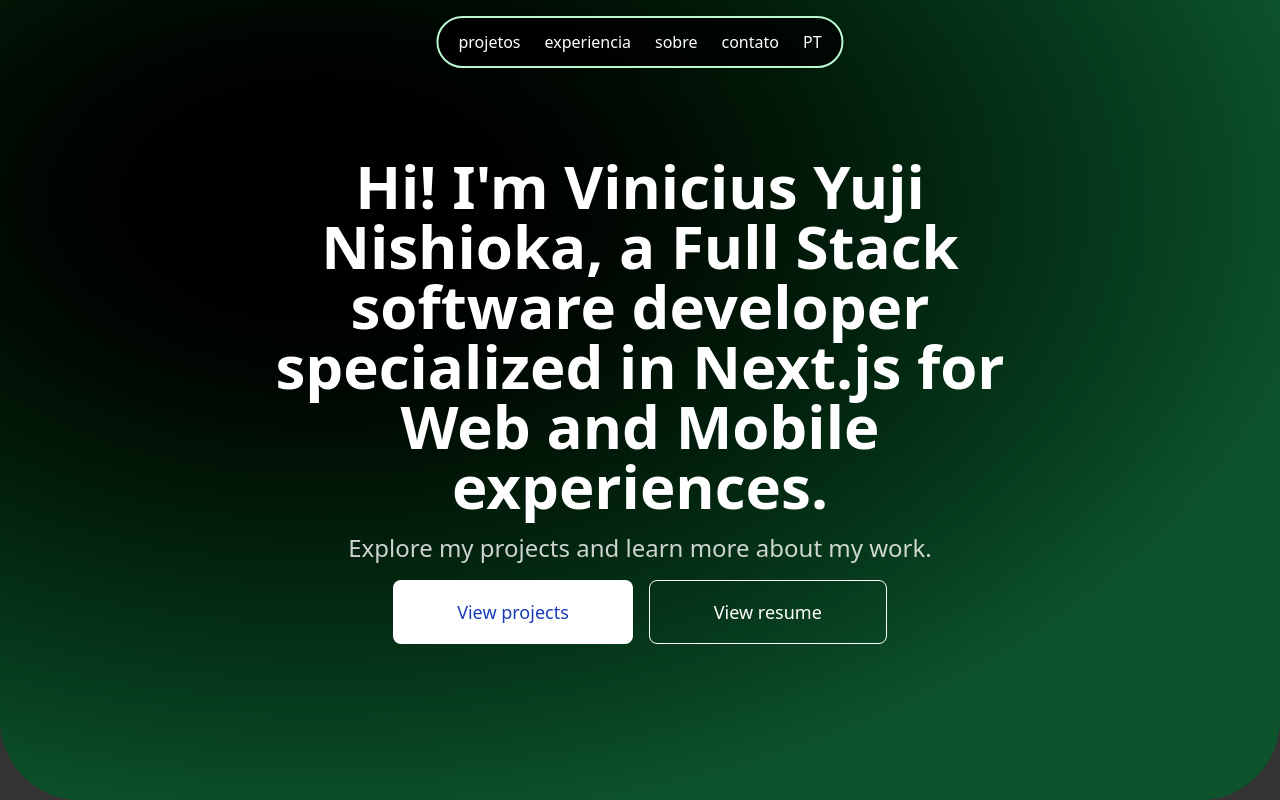
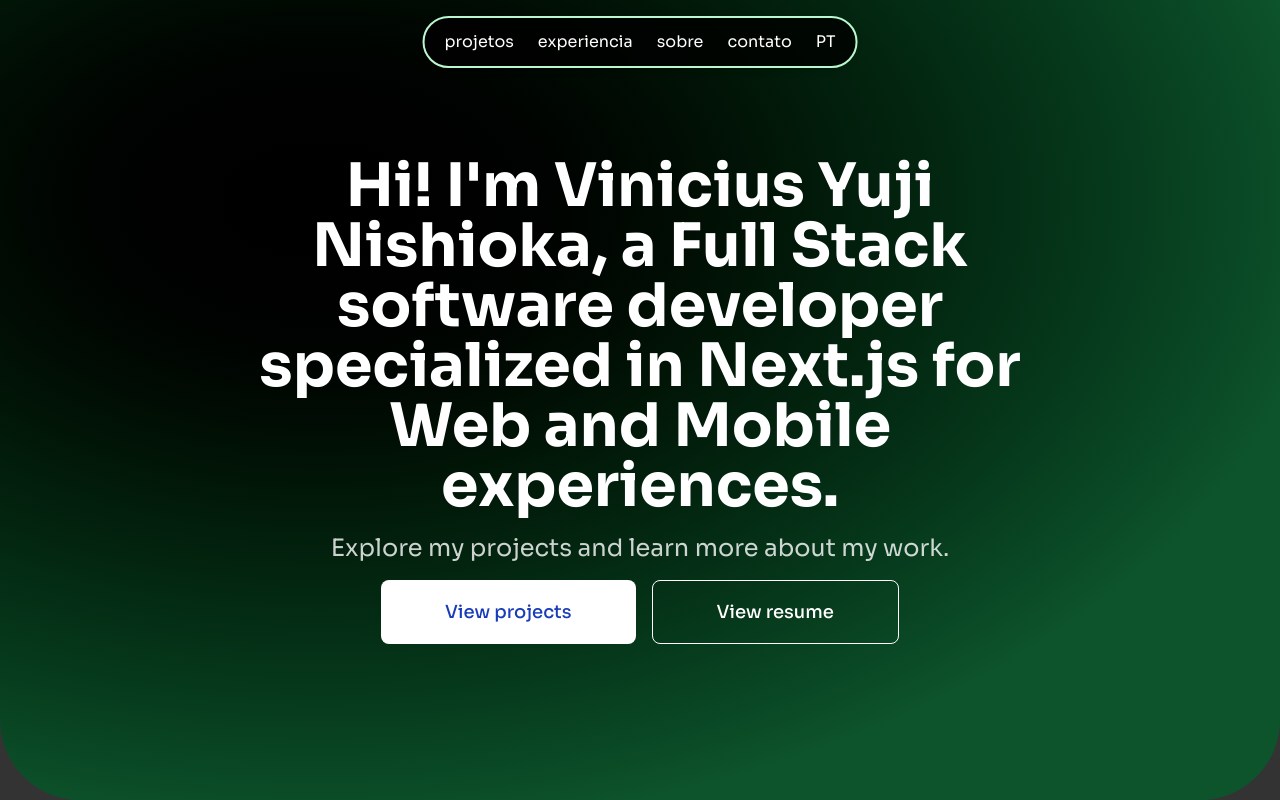
Before and after one commit to yujinishioka/portfolio, a Next.js app in the folder portfolio/: page /en in a window 1280 px wide. Shown: the top 800 px of the page. Built offline with nearby package versions, Linux system fonts and the light colour scheme.

Commit message:
feat: fonte sora

```diff
--- a/portfolio/src/app/[locale]/layout.tsx
+++ b/portfolio/src/app/[locale]/layout.tsx
@@ -1,19 +1,16 @@
 import type { Metadata } from "next";
-import { Geist, Geist_Mono } from "next/font/google";
+import { Sora } from "next/font/google";
 import { notFound } from 'next/navigation';
 import { NextIntlClientProvider, hasLocale } from 'next-intl';
 import { routing } from '@/i18n/routing';
 import "@/app/globals.css";
 
-const geistSans = Geist({
-  variable: "--font-geist-sans",
+const sora = Sora({
+  variable: "--font-sora",
   subsets: ["latin"],
-});
-
-const geistMono = Geist_Mono({
-  variable: "--font-geist-mono",
-  subsets: ["latin"],
-});
+  weight: ['400', '500', '600', '700'],
+  display: 'swap',
+})
 
 export const metadata: Metadata = {
   title: "Portfolio",
@@ -35,7 +32,7 @@
 
   return (
     <html lang={locale}>
-      <body className={`${geistSans.variable} ${geistMono.variable} antialiased`}>
+      <body className={`${sora.variable} antialiased`}>
         <NextIntlClientProvider>
           <div className="flex flex-col min-h-screen">
             {children}
--- a/portfolio/src/app/globals.css
+++ b/portfolio/src/app/globals.css
@@ -6,8 +6,6 @@
 @theme inline {
   --color-background: var(--background);
   --color-foreground: var(--foreground);
-  --font-sans: var(--font-geist-sans);
-  --font-mono: var(--font-geist-mono);
   --color-sidebar-ring: var(--sidebar-ring);
   --color-sidebar-border: var(--sidebar-border);
   --color-sidebar-accent-foreground: var(--sidebar-accent-foreground);
@@ -113,10 +111,11 @@
 }
 
 @layer base {
-  * {
+  html, body, button, input, select, textarea {
     @apply border-border outline-ring/50;
   }
   body {
+    font-family: var(--font-sora), sans-serif;
     @apply bg-background text-foreground;
   }
 }
```
